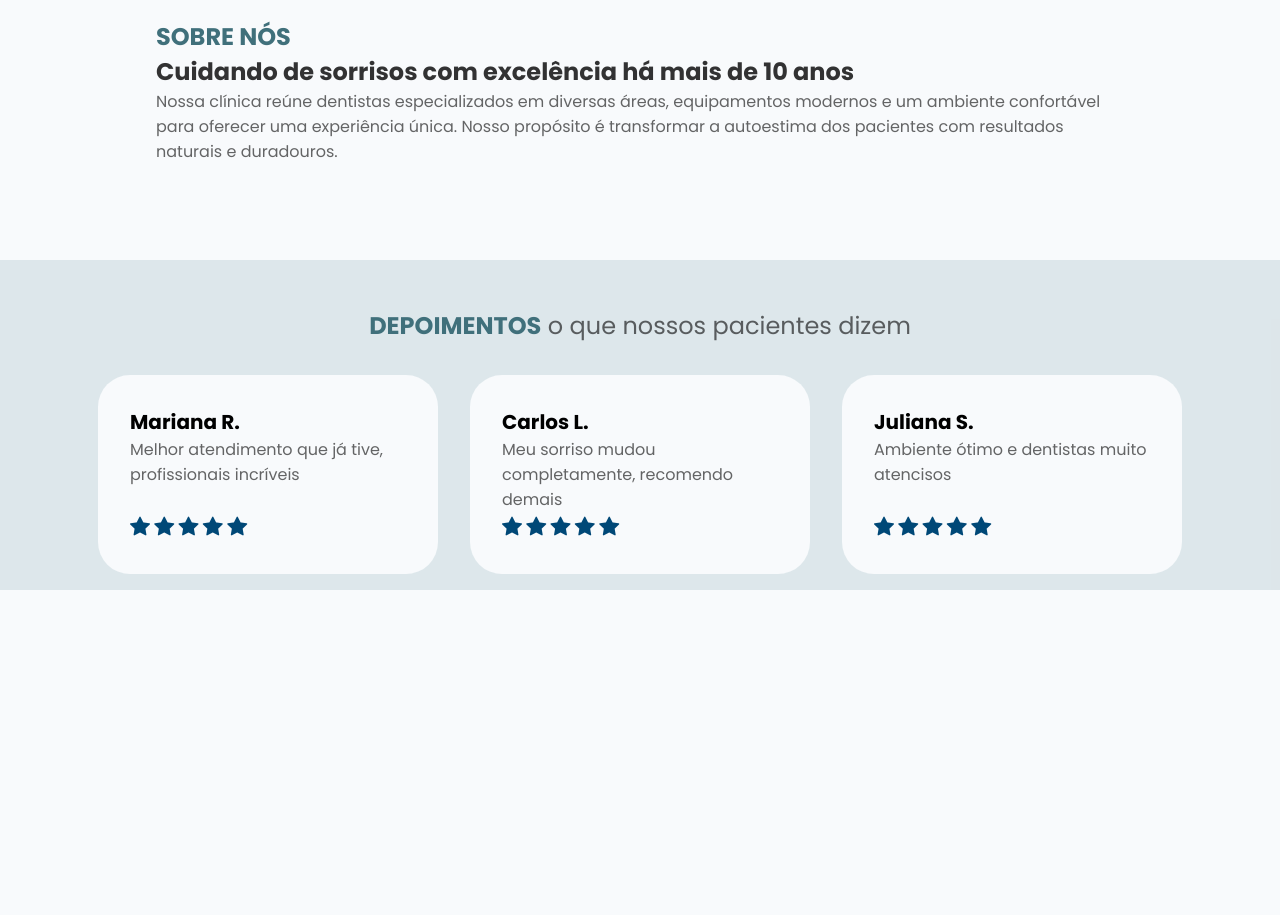
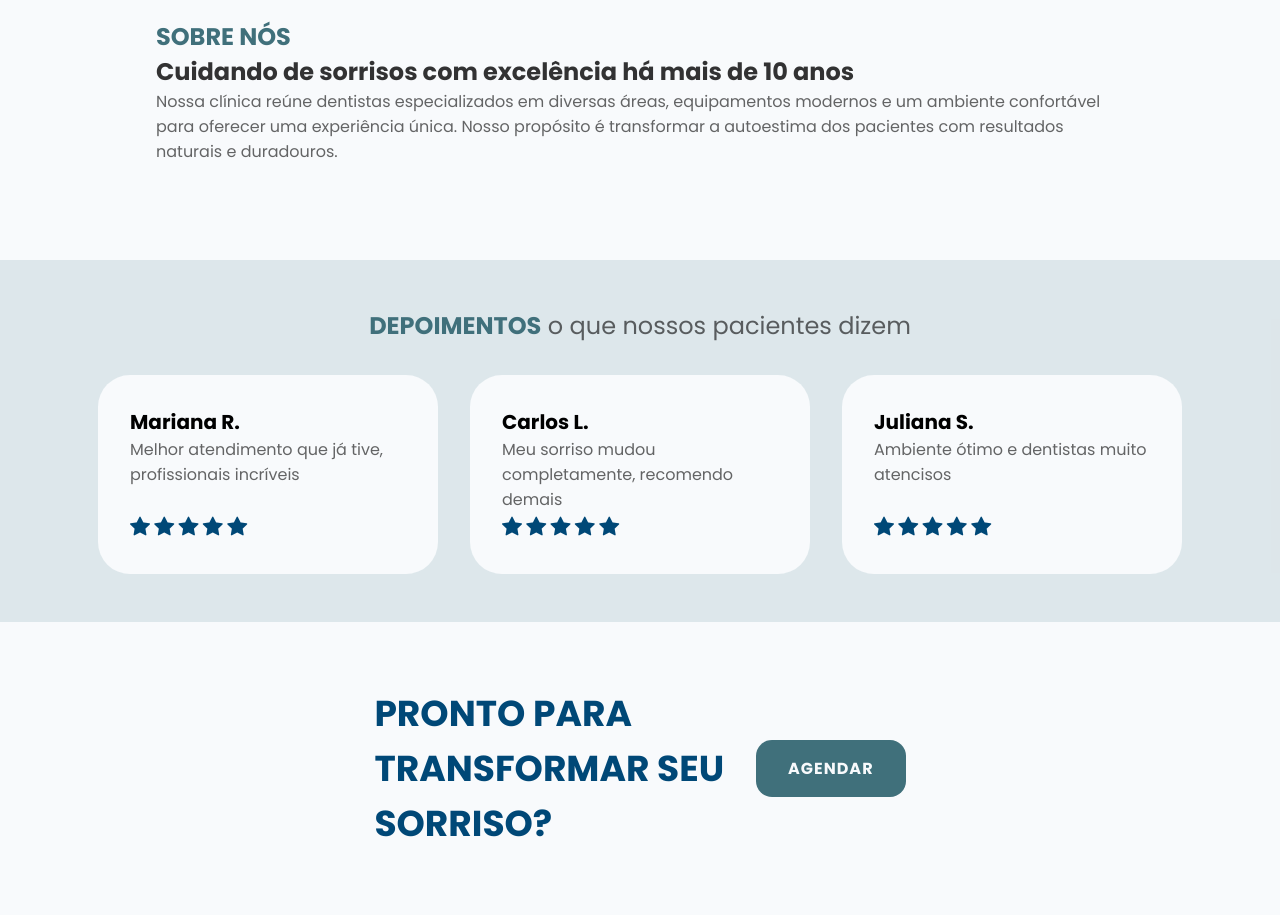
Before and after one commit to Joao-Henrique-Syllos-Braga/Dentista-exemplo, a plain HTML site: page index.html in a window 1280 px wide. Shown: the part 1968-2883 px from the top of the page. Before the commit the page ends 2558 px from the top, so only its background shows below. Drawn offline with nearby package versions, Linux system fonts and the light colour scheme.

Commit message:
Agendar
Agendar feito junto com a reponsividade

```diff
--- a/index.html
+++ b/index.html
@@ -219,6 +219,17 @@
           </div>
         </div>
       </section>
+
+      <section class="agendar">
+        <div class="agendar-container">
+          <h1 class="agendar-title">
+            PRONTO PARA<br />
+            TRANSFORMAR SEU<br />
+            SORRISO?
+          </h1>
+          <a href="" class="agendar-btn">AGENDAR</a>
+        </div>
+      </section>
     </main>
   </body>
 </html>
--- a/style.css
+++ b/style.css
@@ -300,9 +300,11 @@ body {
 
 .dp-cards {
   margin-top: 2rem;
+  margin-bottom: 2rem;
   display: grid;
   grid-template-columns: 340px 340px 340px;
   gap: 2rem;
+
 }
 
 .dp-card {
@@ -330,6 +332,41 @@ body {
 .dp-card-container i {
   color: var(--cor1);
   font-size: 20px;
+}
+
+.agendar {
+  width: 100%;
+  padding: 4rem;
+  display: flex;
+  align-items: center;
+  justify-content: center;
+}
+
+.agendar-container {
+  display: flex;
+  flex-direction: row;
+  align-items: center;
+  gap: 2rem;
+}
+
+.agendar-title {
+  color: var(--cor1);
+  font-size: 36px;
+}
+
+.agendar-btn {
+  padding: 1rem 2rem;
+  background-color: var(--cor2);
+  color: var(--cor-fundo1);
+  text-decoration: none;
+  font-weight: bolder;
+  border-radius: 1rem;
+  letter-spacing: 1px;
+  transition: 0.2s;
+}
+
+.agendar-btn:hover {
+  background-color: var(--cor3);
 }
 
 @media (max-width: 1228px) {
@@ -384,4 +421,15 @@ body {
   .srv-cards {
     grid-template-columns: 380px;
   }
+
+  .agendar-container {
+    display: flex;
+    flex-direction: column;
+    justify-content: left;
+  }
+
+  .agendar-btn {
+    width: 70vw;
+    text-align: center;
+  }
 }
```
